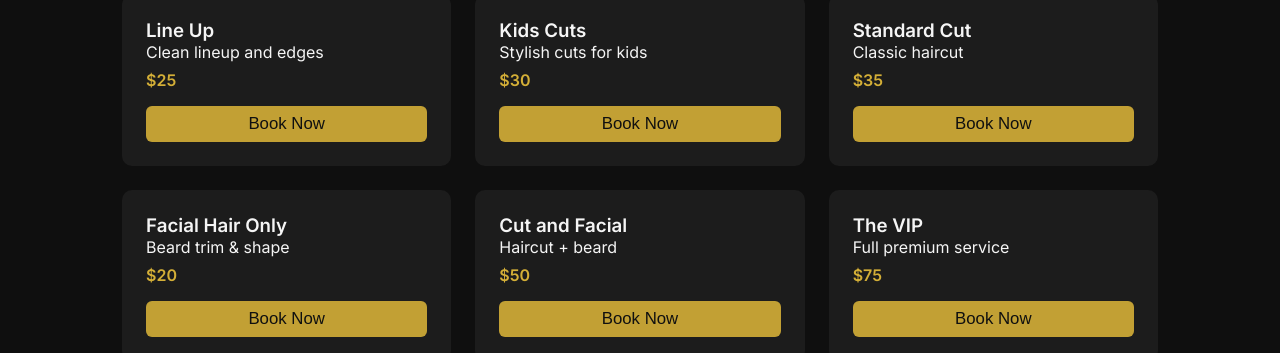
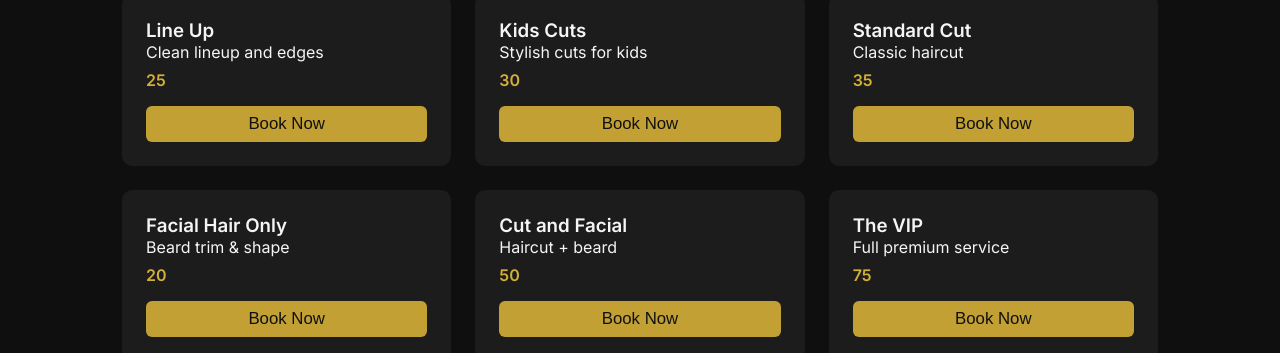
Before and after one commit to RodriguezRamiro/clipsgrooming, a React (Vite) app: page / in a window 1280 px wide. Shown: the part 1014-1367 px from the top of the page. Built offline with nearby package versions, Linux system fonts and the light colour scheme.

Commit message:
UI validaets imput, backend generates id, sets expiration, stores booking, front end saves active_booking_key, navigate to checkout, check out already work.

```diff
--- a/src/components/Services.jsx
+++ b/src/components/Services.jsx
@@ -2,17 +2,18 @@
 
 import { useState, useEffect } from "react";
 import { useNavigate } from "react-router-dom";
+import { createBooking } from "../utils/api";
 import { STORAGE_KEY, ACTIVE_BOOKING_KEY } from "../constants/bookingKeys";
 
 
 
 const services = [
-    { name: "Line Up", price: "$25", description: "Clean lineup and edges" },
-    { name: "Kids Cuts", price: "$30", description: "Stylish cuts for kids" },
-    { name: "Standard Cut", price: "$35", description: "Classic haircut" },
-    { name: "Facial Hair Only", price: "$20", description: "Beard trim & shape" },
-    { name: "Cut and Facial", price: "$50", description: "Haircut + beard" },
-    { name: "The VIP", price: "$75", description: "Full premium service" }
+    { name: "Line Up", price: 25, description: "Clean lineup and edges" },
+    { name: "Kids Cuts", price: 30, description: "Stylish cuts for kids" },
+    { name: "Standard Cut", price: 35, description: "Classic haircut" },
+    { name: "Facial Hair Only", price: 20, description: "Beard trim & shape" },
+    { name: "Cut and Facial", price: 50, description: "Haircut + beard" },
+    { name: "The VIP", price: 75, description: "Full premium service" }
   ];
 
   const timeSlots = [
@@ -247,43 +248,32 @@ const services = [
                     {/* booking UI */}
                     <button
                       className="booking-btn"
-                  onClick={() => {
+                      onClick={async () => {
+                        try {
                           if (!clientInfo.name || !clientInfo.phone) {
                             setFormError("Name and phone are required.");
                             return;
                           }
 
-                    const unavailable = getUnavailableSlots(selectedDate);
-                    if (unavailable.has(selectedTime)) {
-                      setFormError("That time is no longer available.");
-                      return;
-                    }
-
-                    const newBooking = {
-                      id: crypto.randomUUID(),
+                          const payload = {
                             service: selectedService.name,
                             price: selectedService.price,
                             date: selectedDate,
                             time: selectedTime,
                             client: clientInfo,
-                      status: "reserved",
-                      createdAt: Date.now(),
-                      expiresAt:
-                        Date.now() +
-                        EXPIRATION_MINUTES * 60 * 1000
                           };
 
-                    const updated = [...bookings, newBooking];
-                    setBookings(updated);
-                    saveBookings(updated);
-                    localStorage.setItem(
-                      ACTIVE_BOOKING_KEY,
-                      newBooking.id
-                    );
+                          const { booking } = await createBooking(payload);
+
+                          localStorage.setItem(ACTIVE_BOOKING_KEY, booking.id);
 
                           navigate("/checkout", {
-                      state: { booking: newBooking }
+                            state: { booking },
                           });
+
+                        } catch (err) {
+                          setFormError(err.message);
+                        }
                       }}
                     >
                       Confirm Booking
```
Also changed, not shown: 2 other files (tests, documents, lock files or other folders). Lines whose indentation alone changed are shown as unchanged.
